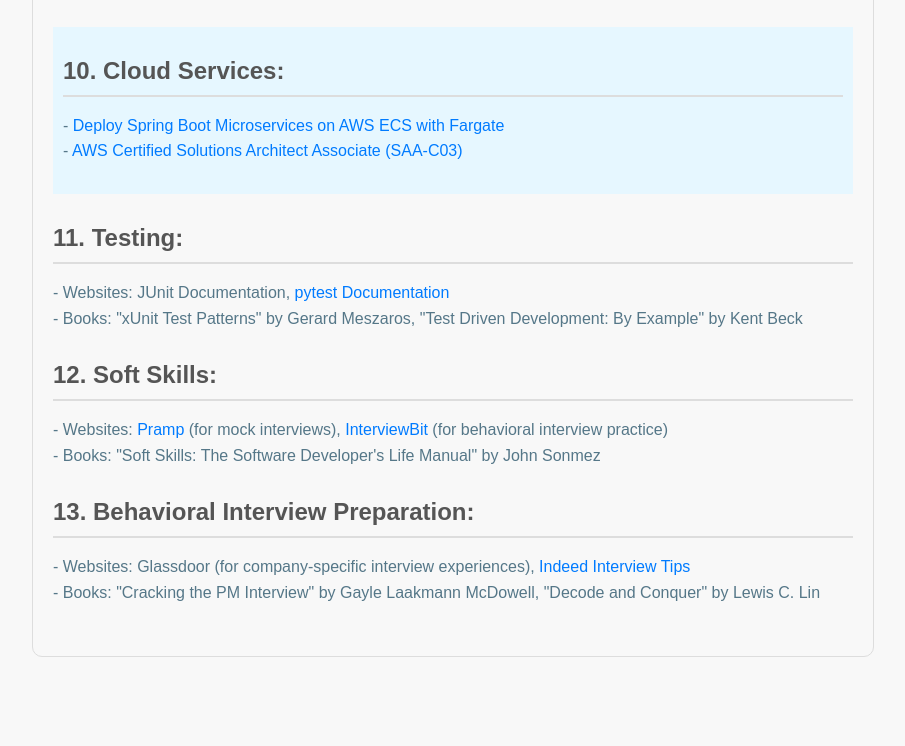
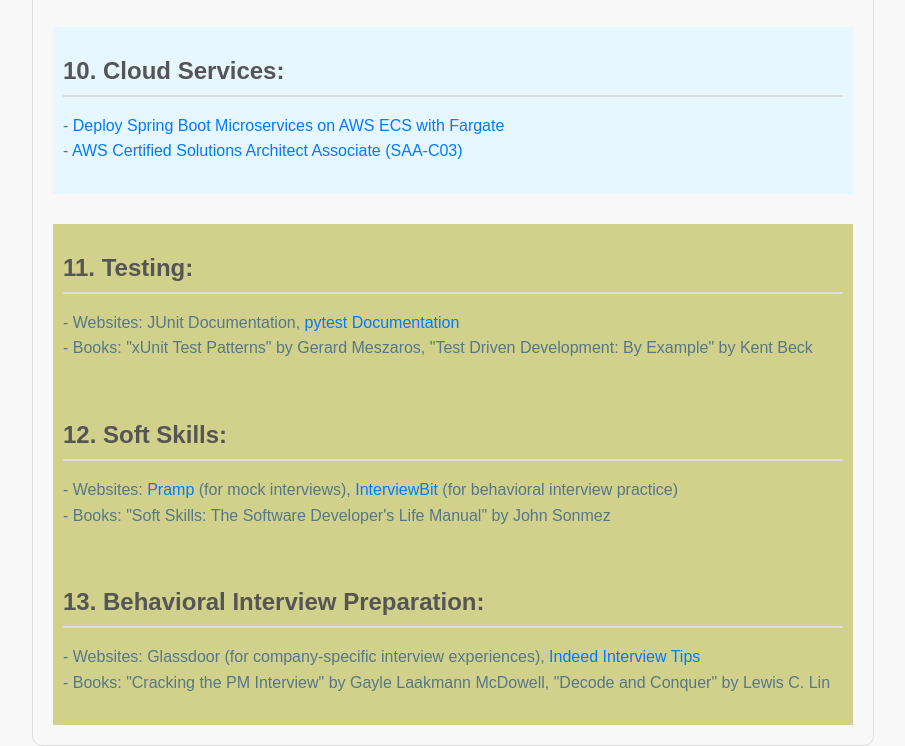
Before and after one commit to grujicaleksandar90/senior-engineer-roadmap, a plain HTML site: page index.html in a window 1280 px wide. Shown: the part 1449-2195 px from the top of the page, without its empty margins (187-1092 px from the left). Before the commit the page ends 2106 px from the top, so only its background shows below. Drawn offline with Linux system fonts and the light colour scheme.

Commit message:
Update index.html

```diff
--- a/index.html
+++ b/index.html
@@ -21,7 +21,7 @@
             color: #333;
         }
 
-        .step, .step-active {
+        .step, .step-active, step-optional {
             margin-bottom: 30px;  /* Increased margin between steps */
         }
 
@@ -37,6 +37,11 @@
             background-color: #e6f7ff;
 			padding: 10px;
         }
+
+	.step-optional {
+	    background-color: #d1d18c;
+		padding: 10px;
+	}
 
         p {
             margin-bottom: 20px;
@@ -139,7 +144,7 @@
         </p>
     </div>
 
-    <div class="step">
+    <div class="step-optional">
         <h2>11. Testing:</h2>
         <p>
             - Websites: JUnit Documentation, <a href="https://docs.pytest.org/en/stable/">pytest Documentation</a><br>
@@ -147,7 +152,7 @@
         </p>
     </div>
 
-    <div class="step">
+    <div class="step-optional">
         <h2>12. Soft Skills:</h2>
         <p>
             - Websites: <a href="https://www.pramp.com/">Pramp</a> (for mock interviews), <a href="https://www.interviewbit.com/">InterviewBit</a> (for behavioral interview practice)<br>
@@ -155,7 +160,7 @@
         </p>
     </div>
 
-    <div class="step">
+    <div class="step-optional">
         <h2>13. Behavioral Interview Preparation:</h2>
         <p>
             - Websites: Glassdoor (for company-specific interview experiences), <a href="https://www.indeed.com/career-advice/interviewing/interview-tips">Indeed Interview Tips</a><br>
```
